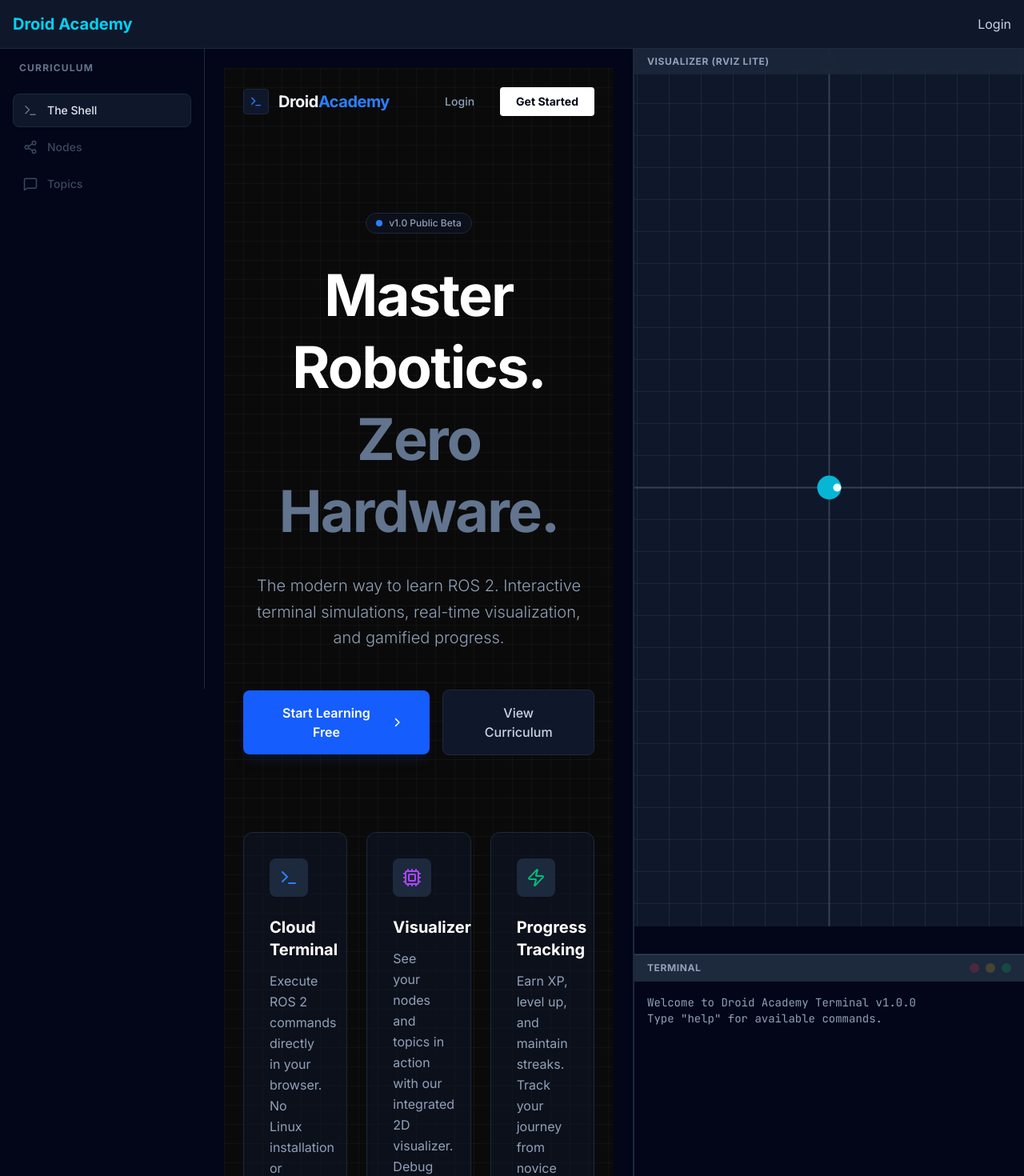
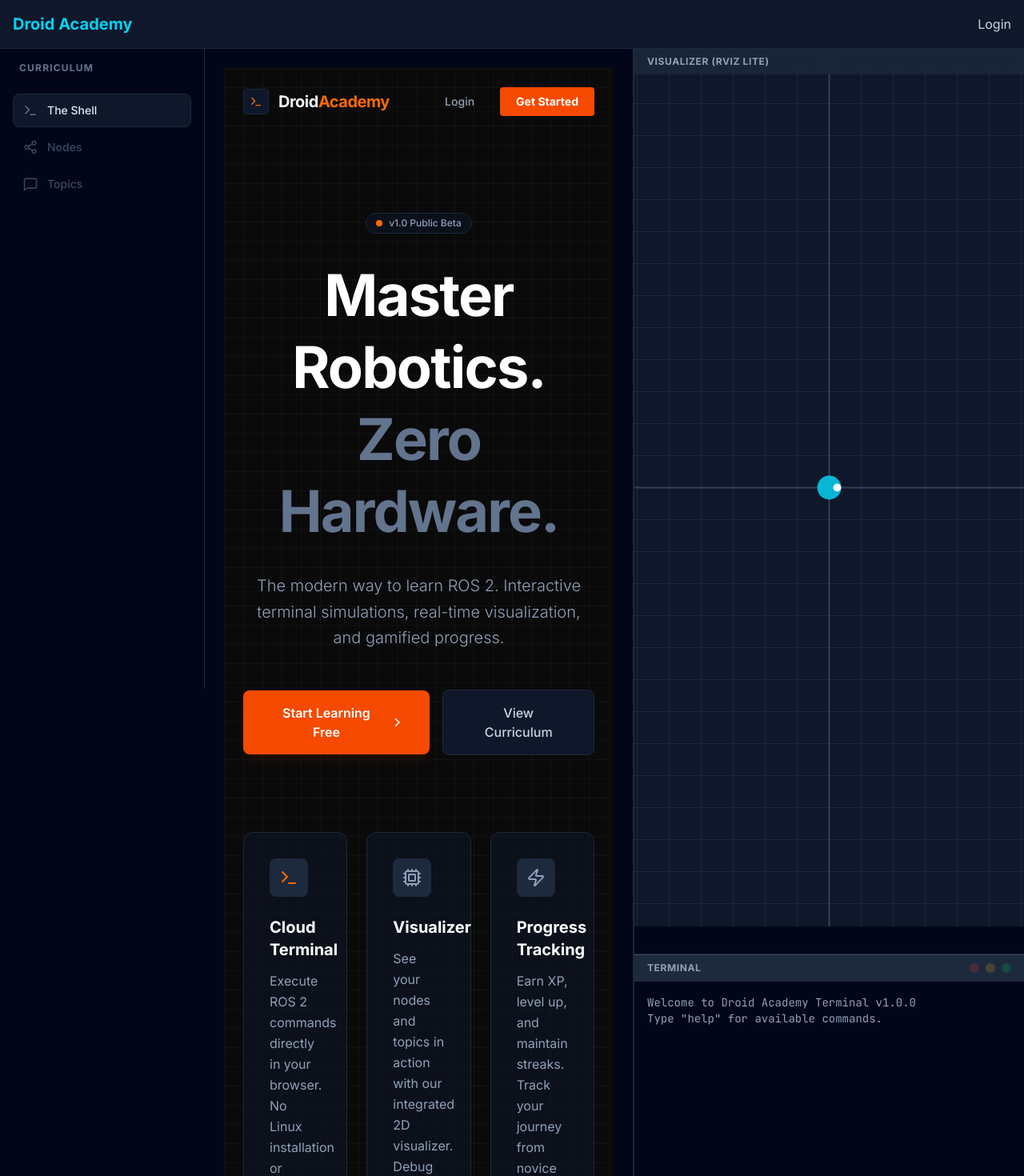
Before and after one commit to falcon766/robotquest-academy, a React (Vite) app: page / in a window 1280 px wide. Shown: the top 1470 px of the page at 80% size. Built offline with nearby package versions, Linux system fonts and the light colour scheme; no server answers.

Commit message:
style: Update to orange/neutral theme + fix: Add Firestore security rules

```diff
--- a/src/components/layout/Sidebar.tsx
+++ b/src/components/layout/Sidebar.tsx
@@ -24,9 +24,9 @@
                 <div className="space-y-1">
                     <button
                         onClick={startLesson1}
-                        className="w-full flex items-center gap-3 px-3 py-2.5 bg-slate-900 text-slate-200 rounded-lg border border-slate-800 hover:border-blue-500/50 hover:bg-slate-800 transition-all group text-left"
+                        className="w-full flex items-center gap-3 px-3 py-2.5 bg-slate-900 text-slate-200 rounded-lg border border-slate-800 hover:border-orange-500/50 hover:bg-slate-800 transition-all group text-left"
                     >
-                        <Terminal size={18} className="text-slate-500 group-hover:text-blue-400 transition-colors" />
+                        <Terminal size={18} className="text-slate-500 group-hover:text-orange-400 transition-colors" />
                         <span className="text-sm font-medium">The Shell</span>
                     </button>
 
--- a/src/pages/Dashboard.tsx
+++ b/src/pages/Dashboard.tsx
@@ -64,12 +64,12 @@
             <div className="grid grid-cols-1 md:grid-cols-2 lg:grid-cols-3 gap-6">
                 <div className="p-6 bg-slate-900/50 border border-slate-800 rounded-lg hover:border-slate-600 transition-all group cursor-pointer">
                     <div className="flex justify-between items-start mb-4">
-                        <h3 className="text-lg font-semibold text-white group-hover:text-blue-400 transition-colors">Module 1: The Shell</h3>
-                        <span className="px-2 py-1 bg-blue-500/10 text-blue-400 text-xs rounded border border-blue-500/20">Active</span>
+                        <h3 className="text-lg font-semibold text-white group-hover:text-orange-400 transition-colors">Module 1: The Shell</h3>
+                        <span className="px-2 py-1 bg-orange-500/10 text-orange-400 text-xs rounded border border-orange-500/20">Active</span>
                     </div>
                     <p className="text-slate-400 text-sm mb-6 leading-relaxed">Master the Linux command line and configure your ROS 2 environment.</p>
                     <div className="w-full bg-slate-800 h-1.5 rounded-full overflow-hidden">
-                        <div className="bg-blue-500 h-full" style={{ width: '20%' }}></div>
+                        <div className="bg-orange-500 h-full" style={{ width: '20%' }}></div>
                     </div>
                 </div>
 
--- a/src/pages/LandingPage.tsx
+++ b/src/pages/LandingPage.tsx
@@ -11,15 +11,15 @@
             <nav className="container mx-auto px-6 py-6 flex justify-between items-center relative z-10">
                 <div className="text-xl font-bold tracking-tight flex items-center gap-3">
                     <div className="w-8 h-8 bg-slate-900 border border-slate-800 rounded flex items-center justify-center">
-                        <Terminal size={16} className="text-blue-500" />
+                        <Terminal size={16} className="text-orange-500" />
                     </div>
                     <span className="text-slate-100">
-                        Droid<span className="text-blue-500">Academy</span>
+                        Droid<span className="text-orange-500">Academy</span>
                     </span>
                 </div>
                 <div className="flex gap-4">
                     <Link to="/login" className="px-4 py-2 text-slate-400 hover:text-white transition-colors text-sm font-medium">Login</Link>
-                    <Link to="/login" className="px-5 py-2 bg-white text-slate-950 text-sm font-bold rounded hover:bg-slate-200 transition-all">
+                    <Link to="/login" className="px-5 py-2 bg-orange-600 text-white text-sm font-bold rounded hover:bg-orange-500 transition-all">
                         Get Started
                     </Link>
                 </div>
@@ -29,8 +29,8 @@
             <main className="container mx-auto px-6 pt-24 pb-32 text-center relative z-10">
                 <div className="inline-flex items-center gap-2 px-3 py-1 rounded-full bg-slate-900/50 border border-slate-800 text-slate-400 text-xs font-medium mb-8 backdrop-blur-sm">
                     <span className="relative flex h-2 w-2">
-                        <span className="animate-ping absolute inline-flex h-full w-full rounded-full bg-blue-400 opacity-75"></span>
-                        <span className="relative inline-flex rounded-full h-2 w-2 bg-blue-500"></span>
+                        <span className="animate-ping absolute inline-flex h-full w-full rounded-full bg-orange-400 opacity-75"></span>
+                        <span className="relative inline-flex rounded-full h-2 w-2 bg-orange-500"></span>
                     </span>
                     v1.0 Public Beta
                 </div>
@@ -46,7 +46,7 @@
                 </p>
 
                 <div className="flex flex-col sm:flex-row gap-4 justify-center items-center mb-24">
-                    <Link to="/login" className="px-8 py-4 bg-blue-600 text-white rounded-lg font-semibold hover:bg-blue-500 transition-all flex items-center gap-2 group shadow-lg shadow-blue-900/20">
+                    <Link to="/login" className="px-8 py-4 bg-orange-600 text-white rounded-lg font-semibold hover:bg-orange-500 transition-all flex items-center gap-2 group shadow-lg shadow-orange-900/20">
                         Start Learning Free
                         <ChevronRight size={18} className="group-hover:translate-x-1 transition-transform" />
                     </Link>
@@ -58,22 +58,22 @@
                 {/* Feature Grid */}
                 <div className="grid md:grid-cols-3 gap-6 max-w-6xl mx-auto text-left">
                     <div className="p-8 rounded-xl border border-slate-800 bg-slate-900/50 hover:border-slate-700 transition-colors group">
-                        <div className="w-12 h-12 bg-slate-800 rounded-lg flex items-center justify-center mb-6 group-hover:bg-blue-500/10 transition-colors">
-                            <Terminal className="text-blue-500" size={24} />
+                        <div className="w-12 h-12 bg-slate-800 rounded-lg flex items-center justify-center mb-6 group-hover:bg-orange-500/10 transition-colors">
+                            <Terminal className="text-orange-500" size={24} />
                         </div>
                         <h3 className="text-xl font-bold mb-3 text-white">Cloud Terminal</h3>
                         <p className="text-slate-400 leading-relaxed">Execute ROS 2 commands directly in your browser. No Linux installation or complex setup required.</p>
                     </div>
                     <div className="p-8 rounded-xl border border-slate-800 bg-slate-900/50 hover:border-slate-700 transition-colors group">
-                        <div className="w-12 h-12 bg-slate-800 rounded-lg flex items-center justify-center mb-6 group-hover:bg-purple-500/10 transition-colors">
-                            <Cpu className="text-purple-500" size={24} />
+                        <div className="w-12 h-12 bg-slate-800 rounded-lg flex items-center justify-center mb-6 group-hover:bg-slate-700 transition-colors">
+                            <Cpu className="text-slate-400" size={24} />
                         </div>
                         <h3 className="text-xl font-bold mb-3 text-white">Visualizer</h3>
                         <p className="text-slate-400 leading-relaxed">See your nodes and topics in action with our integrated 2D visualizer. Debug faster and learn better.</p>
                     </div>
                     <div className="p-8 rounded-xl border border-slate-800 bg-slate-900/50 hover:border-slate-700 transition-colors group">
-                        <div className="w-12 h-12 bg-slate-800 rounded-lg flex items-center justify-center mb-6 group-hover:bg-emerald-500/10 transition-colors">
-                            <Zap className="text-emerald-500" size={24} />
+                        <div className="w-12 h-12 bg-slate-800 rounded-lg flex items-center justify-center mb-6 group-hover:bg-slate-700 transition-colors">
+                            <Zap className="text-slate-400" size={24} />
                         </div>
                         <h3 className="text-xl font-bold mb-3 text-white">Progress Tracking</h3>
                         <p className="text-slate-400 leading-relaxed">Earn XP, level up, and maintain streaks. Track your journey from novice to robotics engineer.</p>
```
Also changed, not shown: 1 other file (tests, documents, lock files or other folders).
